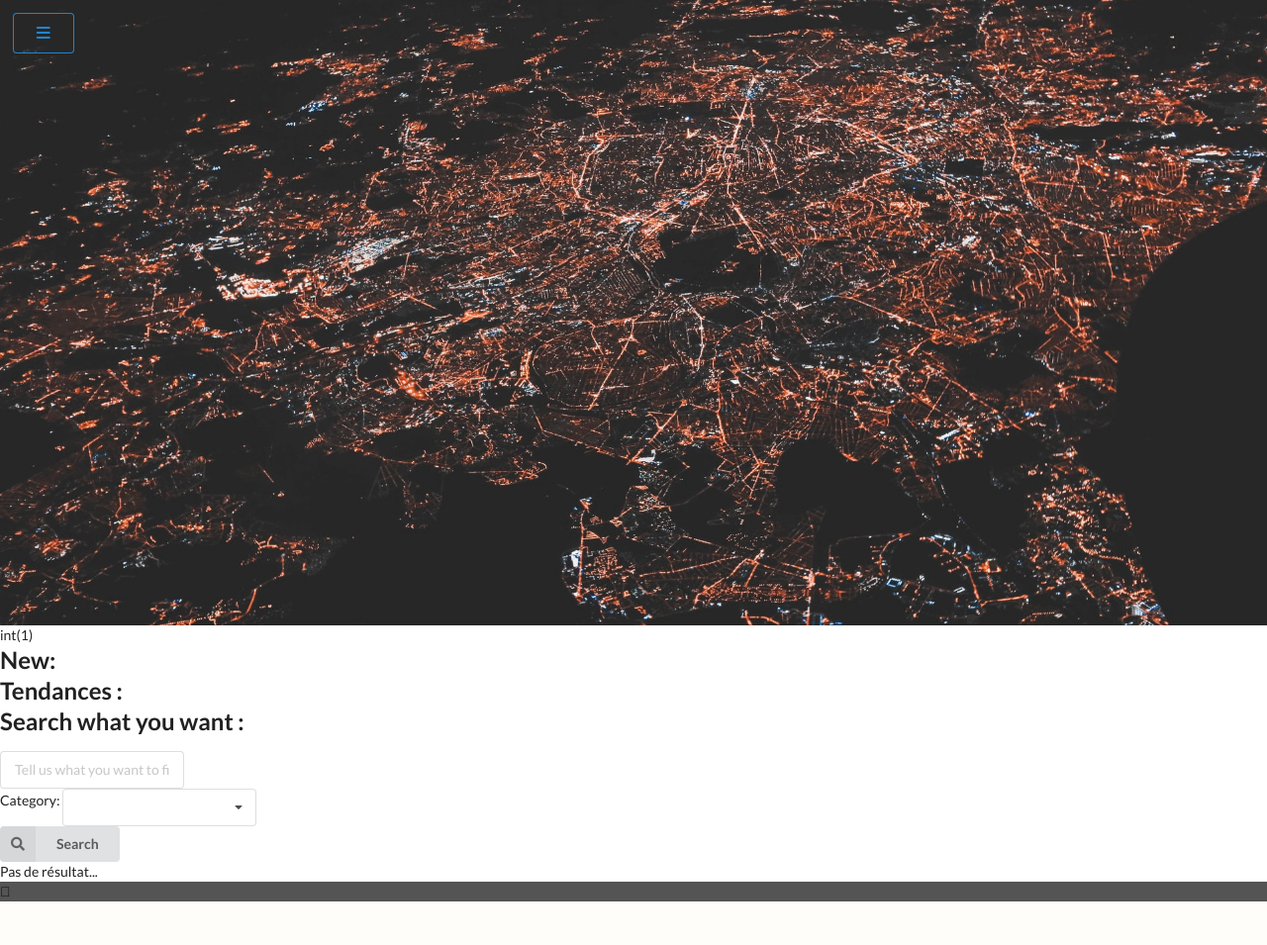
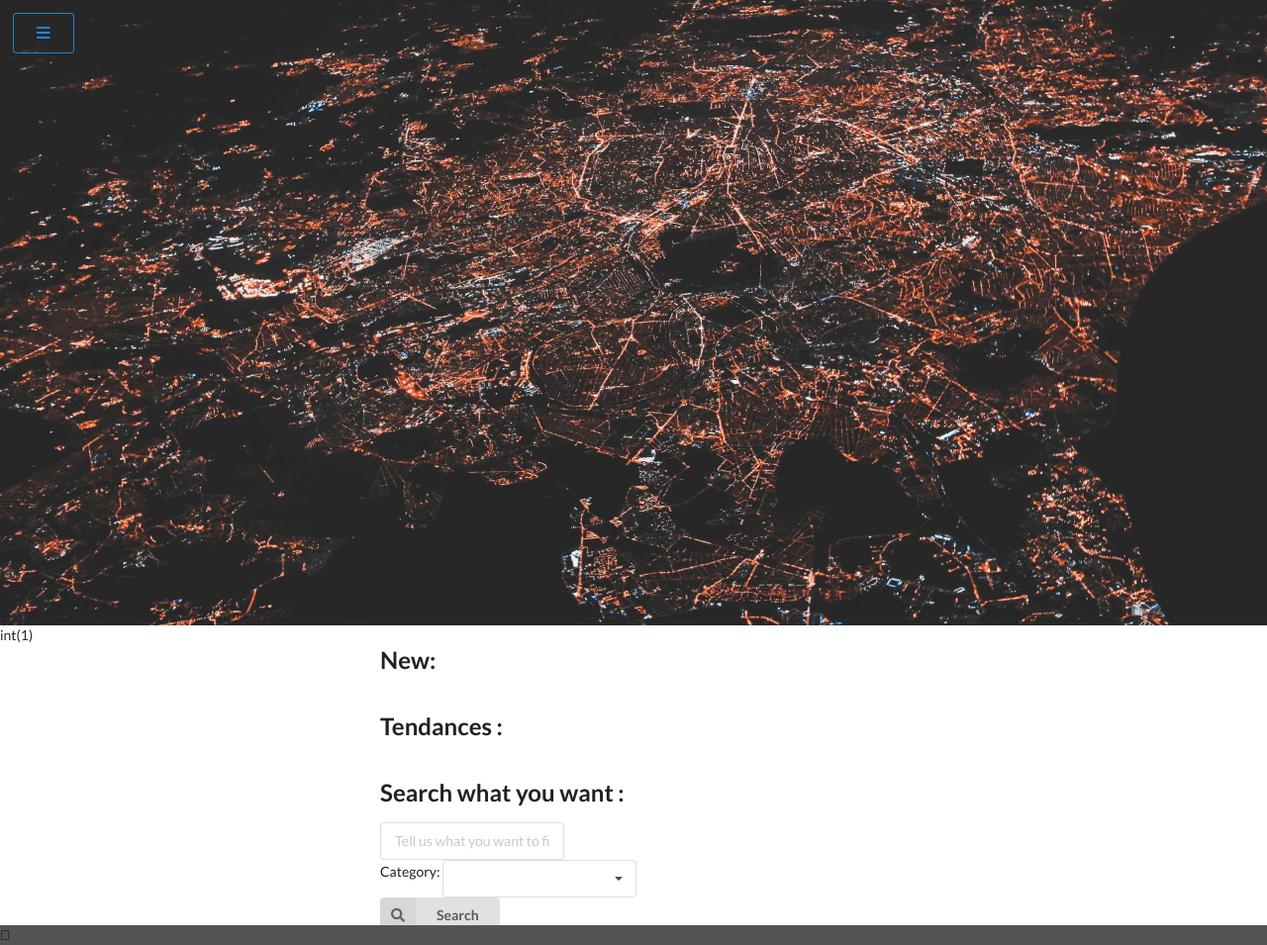
Before and after one commit to Kraizix/php_exam, a PHP site: page /php_exam/home.php in a window 1280 px wide. Shown: the whole page at 99% size. Before the commit the page ends 911 px from the top, so only its background shows below. Run offline with PHP 8.4, Linux system fonts and the light colour scheme; the visitor is signed in with stand-in values (Sample User, id 1); data that the repository does not hold is empty.

Commit message:
major fixes linux compatiblity, css home

```diff
--- a/config/db.php
+++ b/config/db.php
@@ -3,7 +3,7 @@ $dbName = "forum_php";
 
 $dsn = "mysql:host=localhost:3306;dbname=" . $dbName;
 $username = "root";
-$password = "";
+$password = "root";
 
 try{
     $pdo = new PDO($dsn, $username, $password);
--- a/public/Method/editprofile.php
+++ b/public/Method/editprofile.php
@@ -59,7 +59,7 @@
         }
         //echo "";
         //echo $username,$password,$desc,$email,$fname;
-        $queryString = "UPDATE users SET username = '$username', mail = '$email', pass = '$password', image = '$fname', description = '$desc' WHERE id='$id'";
+        $queryString = "UPDATE Users SET username = '$username', mail = '$email', pass = '$password', image = '$fname', description = '$desc' WHERE id='$id'";
         //echo($queryString);
         $query = $pdo->prepare($queryString);
         $query->execute();
--- a/public/css/index.css
+++ b/public/css/index.css
@@ -14,14 +14,22 @@
 
 .new {
     grid-area: new;
+    margin-left: 30%;
+    margin-right: 30%;
 }
 
 .trend {
     grid-area: trend;
+    margin-top: 50px;
+    margin-bottom: 50px;
+    margin-left: 30%;
+    margin-right: 30%;
 }
 
 .search-posts {
     grid-area: search-posts;
+    margin-left: 30%;
+    margin-right: 30%;
 }
 
 html,
@@ -31,7 +39,7 @@ body,
     margin: 0;
 }
 
-span.date{
+span.date {
     font-size: 75%;
     color: #78797E;
 }
--- a/public/edit.php
+++ b/public/edit.php
@@ -1,6 +1,6 @@
 <?php
 require __DIR__.'/../src/bootstrap.php';
-include '../Config/db.php';
+include '../config/db.php';
 include_once '../src/inc/common.php';
 
 $idPost = $_GET['id'];
--- a/public/home.php
+++ b/public/home.php
@@ -5,6 +5,10 @@ include_once '../src/inc/common.php';
 view('header', ['title' => 'HOME']);
 include '../config/db.php';
 ?>
+
+<head>
+    <link rel="stylesheet" href="./css/index.css" />
+</head>
 
 <body class="pushable">
     <div class="container">
@@ -17,6 +21,7 @@ include '../config/db.php';
     </div>
     <div class="new">
         <h2>New:</h4>
+            <div class="ui grid">
                 <?php
             // New articles
             $queryString="SELECT Articles.id, title, content, Articles.image AS postImage, category, date, userID, pinned, username, Users.image AS avatar FROM Articles
@@ -26,6 +31,7 @@ include '../config/db.php';
             $posts=$results->fetchAll();
             foreach ($posts as $post){
             ?>
+                <div class="eight wide column">
                     <a class="ui card" href="details.php?id=<?= $post["id"] ?>">
                         <div class="ui raised link card">
                             <div class="content">
@@ -42,15 +48,19 @@ include '../config/db.php';
                                 </div>
                             </div>
                             <div class="extra content">
-                            <img class="ui avatar image" src="<?= $post["avatar"] ?>"> By <?= $post["username"] ?> -- <?= $post["pinned"] == 1 ? "Pinned" : "Not Pinned" ?>
+                                <img class="ui avatar image" src="<?= $post["avatar"] ?>"> By <?= $post["username"] ?>
+                                --
+                                <?= $post["pinned"] == 1 ? "Pinned" : "Not Pinned" ?>
                             </div>
                         </div>
                     </a>
+                </div>
                 <?php } ?>
+            </div>
     </div>
     <div class="trend">
         <h2>Tendances :</h2>
-
+        <div class="ui grid">
             <?php
             //Tendances :
                 $favQuery = "SELECT Articles.id, title, content, Articles.image, category, date, username, Articles.userID, pinned, Users.image AS avatar,count(Favs.id) AS nbFavs
@@ -61,6 +71,7 @@ include '../config/db.php';
 
                 foreach ($posts as $post){
             ?>
+            <div class="eight wide column">
                 <a class="ui card" href="details.php?id=<?= $post["id"] ?>">
                     <div class="ui raised link card">
                         <div class="content">
@@ -77,12 +88,15 @@ include '../config/db.php';
                             </div>
                         </div>
                         <div class="extra content">
-                        <img class="ui avatar image" src="<?= $post["avatar"] ?>"> By <?= $post["username"] ?> -- <?= $post["pinned"] == 1 ? "Pinned" : "Not Pinned" ?>
+                            <img class="ui avatar image" src="<?= $post["avatar"] ?>"> By <?= $post["username"] ?> --
+                            <?= $post["pinned"] == 1 ? "Pinned" : "Not Pinned" ?>
                             <?= $post["nbFavs"] ?>
                         </div>
                     </div>
                 </a>
+            </div>
             <?php } ?>
+        </div>
     </div>
     <div class="search-posts">
         <h2 id="search">Search what you want :</h2>
@@ -106,7 +120,7 @@ include '../config/db.php';
                 Search
             </button>
         </form>
-
+        <div class="ui grid">
             <?php
                 if (isset($_GET['q']) && $_GET['q'] != "") {
                     if (isset($_GET['category'])) {
@@ -136,6 +150,7 @@ include '../config/db.php';
                     } else {
                 foreach ($posts as $post) {
             ?>
+            <div class="eight wide column">
                 <a class="ui card" href="details.php?id=<?= $post["id"] ?>">
                     <div class="ui raised link card">
                         <div class="content">
@@ -156,6 +171,7 @@ include '../config/db.php';
                         </div>
                     </div>
                 </a>
+            </div>
             <?php       }
                     }
                 } else {
@@ -169,6 +185,7 @@ include '../config/db.php';
                     } else {
                 foreach ($posts as $post) {
             ?>
+            <div class="eight wide column">
                 <a class="ui card" href="details.php?id=<?= $post["id"] ?>">
                     <div class="ui raised link card">
                         <div class="content">
@@ -185,14 +202,17 @@ include '../config/db.php';
                             </div>
                         </div>
                         <div class="extra content">
-                        <img class="ui avatar image" src="<?= $post["avatar"] ?>"> By <?= $post["username"] ?> -- <?= $post["pinned"] == 1 ? "Pinned" : "Not Pinned" ?>
+                            <img class="ui avatar image" src="<?= $post["avatar"] ?>"> By <?= $post["username"] ?> --
+                            <?= $post["pinned"] == 1 ? "Pinned" : "Not Pinned" ?>
                         </div>
                     </div>
                 </a>
+            </div>
             <?php   }
                 }
             }
             ?>
+        </div>
     </div>
     </div>
 
--- a/public/new.php
+++ b/public/new.php
@@ -20,6 +20,7 @@ if (isset($_POST['sub'])){
             $title = $_POST['title'];
             $content = $_POST['content'];
             $pin= $_POST['pin'] ?? 0;
+            var_dump((int)$pin);
             try{
                 //serialize category array to insert in db
                 var_dump($_POST['category']);
@@ -35,7 +36,7 @@ if (isset($_POST['sub'])){
                 // insert
                 $date = date("Y-m-d");
                 $userID = $_SESSION['id'];
-                $pinned = (bool) $pin;
+                $pinned = (int)$pin;
                 $queryString = 'INSERT INTO Articles (title, content, image, category,date, userID, pinned) VALUES (:title, :content, :image, :category, :date, :userID, :pinned)';
                 $data = [
                     "title" => $title,
--- a/src/inc/common.php
+++ b/src/inc/common.php
@@ -1,7 +1,6 @@
 <!DOCTYPE html>
 
 <head>
-    <link rel="stylesheet" href="./css/index.css" />
     <link rel="stylesheet" href="https://cdnjs.cloudflare.com/ajax/libs/font-awesome/6.0.0-beta3/css/all.min.css"
         integrity="sha512-Fo3rlrZj/k7ujTnHg4CGR2D7kSs0v4LLanw2qksYuRlEzO+tcaEPQogQ0KaoGN26/zrn20ImR1DfuLWnOo7aBA=="
         crossorigin="anonymous" referrerpolicy="no-referrer" />
```
Also changed, not shown: public/Method/deletePost.php (+4 -4 lines). Lines whose indentation alone changed are shown as unchanged.
